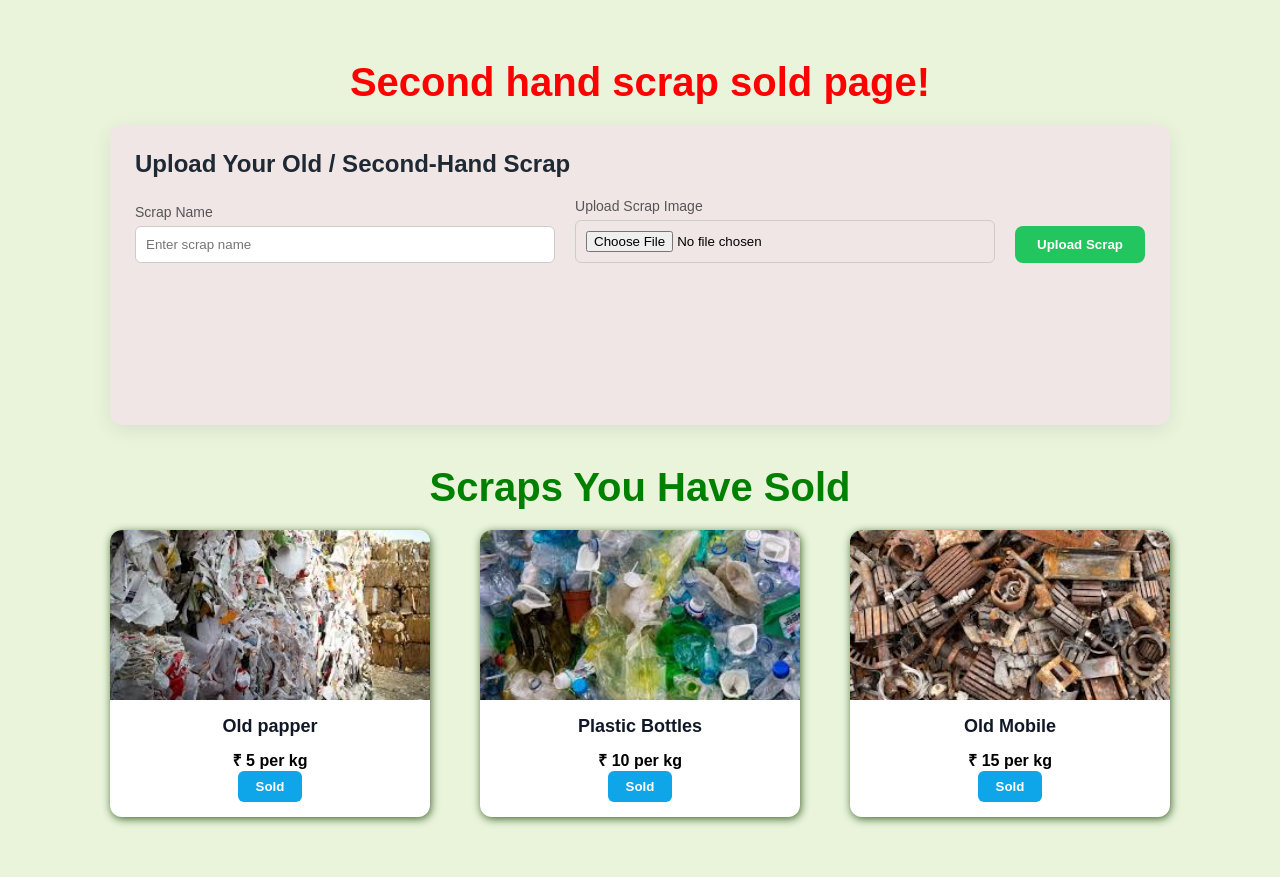
After one commit to Arjun-Shukla/Scrapit, a Django app: template templates/secondhand.html in a window 1280 px wide. The commit adds this page. Run offline with Django 5.2, Linux system fonts and the light colour scheme; the template is opened without the code that fills it, so the values that code supplies are empty.

Commit message:
fixed bugs of booking page and re-added all pages

```diff
--- a/DTU/scrapit/app/templates/pickup.html
+++ b/DTU/scrapit/app/templates/pickup.html
@@ -47,10 +47,10 @@
             <option value="electronics">Electronics</option>
         </select>
 
+        <button type="submit" class="req">Request Pickup
         </div>
 
 
-        <button type="submit" class="req">Request Pickup
 
     </form>
 
--- a/templates/index.html
+++ b/templates/index.html
@@ -94,7 +94,7 @@
                     <p class="p-title text-2xl">Buy and sell useful second-hand items at affordable prices.
                     </p>
                     <div class="card-actions">
-                        <a href="" class="btn btn-primary w-34 h-14 text-xl">
+                        <a href="secondhand.html" class="btn btn-primary w-34 h-14 text-xl">
                             Explore
                         </a>
                     </div>
--- /dev/null
+++ b/templates/secondhand.html
@@ -0,0 +1,201 @@
+<!DOCTYPE html>
+<html lang="en">
+
+<head>
+    <meta charset="UTF-8" />
+    <title>ScrapIt - Sell Your Scrap</title>
+</head>
+
+<body>
+    <style>
+        * {
+            margin: 0;
+            padding: 0;
+            box-sizing: border-box;
+            font-family: Arial, Helvetica, sans-serif;
+        }
+
+        body {
+            background: #e9f4db;
+        }
+
+        .container {
+            max-width: 1100px;
+            margin: 40px auto;
+            padding: 20px;
+
+        }
+
+        /* Upload section */
+
+        .upload-section {
+            background: #f1e6e6;
+            height: 300px;
+            padding: 25px;
+            border-radius: 12px;
+            margin-bottom: 40px;
+            box-shadow: 0 5px 20px rgba(0, 0, 0, 0.08);
+        }
+
+        .upload-section h2 {
+            margin-bottom: 20px;
+            color: #1f2933;
+        }
+
+        .scrap-form {
+            display: flex;
+            flex-wrap: wrap;
+            gap: 20px;
+            align-items: end;
+        }
+
+        .form-group {
+            flex: 1 1 250px;
+            display: flex;
+            flex-direction: column;
+        }
+
+        .form-group label {
+            font-size: 14px;
+            margin-bottom: 6px;
+            color: #555;
+        }
+
+        .form-group input {
+            padding: 10px;
+            border-radius: 6px;
+            border: 1px solid #ccc;
+        }
+
+        .upload-btn {
+            padding: 11px 22px;
+            border: none;
+            border-radius: 8px;
+            background: #22c55e;
+            color: #fff;
+            cursor: pointer;
+            font-weight: 600;
+        }
+
+        /* Sold section */
+
+        .sold-section h2 {
+            margin-bottom: 20px;
+            color: #1f2933;
+            text-align: center;
+            color: green;
+            font-size: 40px;
+        }
+
+        .card-grid {
+            display: grid;
+            grid-template-columns: repeat(auto-fill, minmax(250px, 1fr));
+            gap: 50px;
+
+        }
+
+        /* Card */
+
+        .scrap-card {
+            background: #fff;
+            border-radius: 12px;
+            overflow: hidden;
+            box-shadow: 0 5px 15px rgba(0, 0, 0, 0.08);
+            text-align: center;
+            padding-bottom: 15px;
+            box-shadow: 1px 2px 1vmin rgb(67, 103, 49);
+        }
+
+        .scrap-card img {
+            width: 100%;
+            height: 170px;
+            object-fit: cover;
+        }
+
+        .scrap-card h3 {
+            margin: 12px 0;
+            color: #111827;
+            font-size: 18px;
+        }
+
+        .sold-btn {
+            padding: 8px 18px;
+            border: none;
+            border-radius: 6px;
+            background: #0ea5e9;
+            color: #fff;
+            font-weight: 600;
+            cursor: pointer;
+        }
+
+        h3 {
+            margin-bottom: 20px;
+            font-size: 40px;
+            text-align: center;
+            color: red;
+            font-family: sans-serif;
+        }
+    </style>
+
+    <div class="container">
+        <h3>Second hand scrap sold page!</h3>
+        <!-- Upload Scrap Section -->
+        <section class="upload-section">
+            <h2>Upload Your Old / Second-Hand Scrap</h2>
+
+            <form class="scrap-form">
+                <div class="form-group">
+                    <label>Scrap Name</label>
+                    <input type="text" placeholder="Enter scrap name" />
+                </div>
+
+                <div class="form-group">
+                    <label>Upload Scrap Image</label>
+                    <input type="file" />
+                </div>
+
+                <button type="button" class="upload-btn">Upload Scrap</button>
+            </form>
+        </section>
+
+
+        <!-- Sold Scraps Section -->
+        <section class="sold-section">
+            <h2>Scraps You Have Sold</h2>
+
+            <div class="card-grid">
+
+                <!-- Card 1 -->
+                <div class="scrap-card">
+                    <img src="../static/css/paper.jpeg" alt="Scrap">
+                    <h3>Old papper</h3>
+                    <h4> ₹ 5 per kg</h4>
+                    <button class="sold-btn">Sold</button>
+                </div>
+
+                <!-- Card 2 -->
+                <div class="scrap-card">
+                    <img src="../static/css/plastic.jpeg" alt="Scrap">
+                    <h3>Plastic Bottles</h3>
+                    <h4>₹ 10 per kg
+
+                    </h4>
+                    <button class="sold-btn">Sold</button>
+                </div>
+
+                <!-- Card 3 -->
+                <div class="scrap-card">
+                    <img src="../static/css/metal.jpeg" alt="Scrap">
+                    <h3>Old Mobile</h3>
+                    <h4> ₹ 15 per kg</h4>
+                    <button class="sold-btn">Sold</button>
+                </div>
+
+            </div>
+        </section>
+
+    </div>
+
+</body>
+
+</html>
```
Also changed, not shown: DTU/scrapit/app/static/css/pickup.css (+84 -23 lines), static/css/metal.jpeg (added), static/css/paper.jpeg (added), static/css/plastic.jpeg (added).
